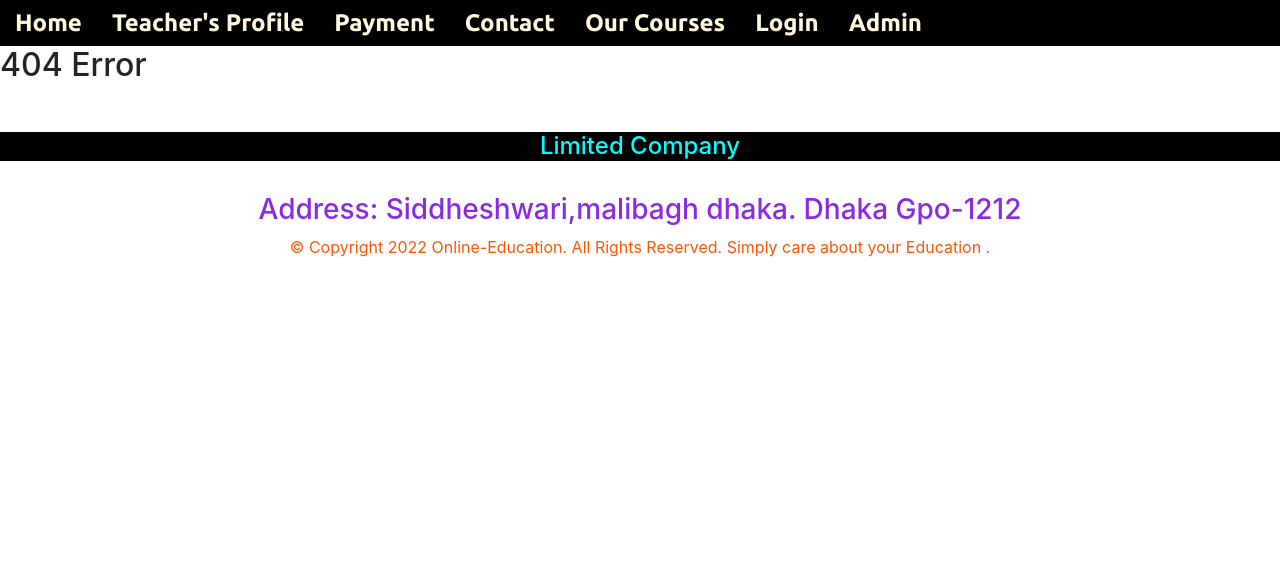
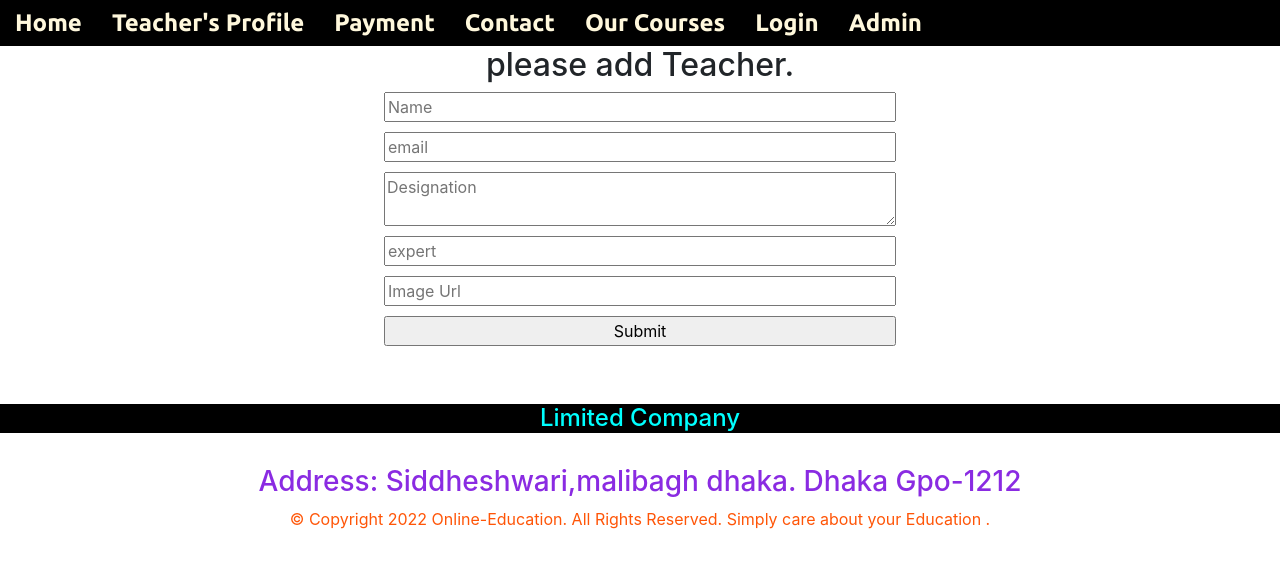
Before and after one commit to jaforjaforjafor/online-education-system, a React (Create React App) app: page /addteacher in a window 1280 px wide. Shown: the top 568 px of the page. Built offline with nearby package versions, Linux system fonts and the light colour scheme; no server answers.

Commit message:
course-teacher-backend

```diff
--- a/package.json
+++ b/package.json
@@ -6,11 +6,13 @@
     "@testing-library/jest-dom": "^5.16.2",
     "@testing-library/react": "^12.1.4",
     "@testing-library/user-event": "^13.5.0",
+    "axios": "^0.27.2",
     "bootstrap": "^5.1.3",
     "firebase": "^9.6.9",
     "react": "^17.0.2",
     "react-bootstrap": "^2.2.1",
     "react-dom": "^17.0.2",
+    "react-hook-form": "^7.31.3",
     "react-router-dom": "^5.3.0",
     "react-scripts": "5.0.0",
     "web-vitals": "^2.1.4"
--- a/src/App.js
+++ b/src/App.js
@@ -16,6 +16,8 @@ import Register from "./components/Register/Register";
 import ServiceDetails from "./components/Service/Service/ServiceDetails";
 import Teachers from "./components/Teacher-Profile/Teachers";
 import AuthProvider from './context/AuthProvider';
+import AddCourse from "./pages/AddCourse/AddCourse";
+import AddTeacher from "./pages/AddTeacher/AddTeacher";
 
 
 function App() {
@@ -52,6 +54,12 @@ function App() {
           <Route path="/ourcourses">
             <Courses></Courses>
           </Route>
+          <Route path="/addcourse">
+            <AddCourse></AddCourse>
+          </Route>
+          <Route path="/addteacher">
+            <AddTeacher></AddTeacher>
+          </Route>
           <Route path="/admin">
             <Admin></Admin>
           </Route>
--- a/src/components/Course/Course.js
+++ b/src/components/Course/Course.js
@@ -20,7 +20,7 @@ const Course = (props) => {
                     <p className="text-nowrap"><strong >Price:</strong>{price}</p>
                     <Link to={`/purchase/${_id}`}>
                     <button className="btn btn-dark"><img  alt="" width="25" />
-                     Purchase {courses.toLowerCase()}</button>
+                     Purchase {courses}</button>
                     </Link>
 
                 </div>
--- a/src/components/OurCourses/Courses.js
+++ b/src/components/OurCourses/Courses.js
@@ -5,7 +5,7 @@ import Course from '../Course/Course';
 const Courses = () => {
   const [courses,setCourses]=useState([]);
   useEffect( ()=>{
-    fetch('./coursedata.json')
+    fetch('http://localhost:5000/courses')
     .then(res=>res.json())
     .then(data=> setCourses(data))
 
--- a/src/components/Teacher-Profile/Teachers.js
+++ b/src/components/Teacher-Profile/Teachers.js
@@ -5,7 +5,7 @@ import './Teachers.css';
 const Teachers = () => {
   const [teachers,setTeachers]=useState([]);
   useEffect( ()=>{
-    fetch('./teacherdata.json')
+    fetch('http://localhost:5000/teachers')
     .then(res=>res.json())
     .then(data=> setTeachers(data))
 
--- a/src/components/Teacher/Teacher.js
+++ b/src/components/Teacher/Teacher.js
@@ -16,7 +16,7 @@ const Teacher = (props) => {
                 <p className="text-nowrap"><strong >expert:</strong>{expert}</p>
                 <Link to={`/service/${_id}`}>
                 <button className="btn btn-dark"><img  alt="" width="25" />
-                 contact {name.toLowerCase()}</button>
+                 contact {name}</button>
                 </Link>
 
             </div>
--- /dev/null
+++ b/src/pages/AddCourse/AddCourse.css
@@ -0,0 +1,10 @@
+.add-course form{
+    display: flex;
+    flex-direction: column;
+    justify-content: center;
+    align-items: center;
+}
+.add-course form input,textarea{
+    width: 40%;
+    margin-bottom: 10px;
+}
--- /dev/null
+++ b/src/pages/AddCourse/AddCourse.js
@@ -0,0 +1,39 @@
+import axios from 'axios';
+import React from 'react';
+import { useForm } from 'react-hook-form';
+import  './AddCourse.css';
+
+const AddCourse = () => {
+    const { register, handleSubmit,reset } = useForm();
+  const onSubmit = data =>{ console.log(data);
+  axios.post('http://localhost:5000/courses',data)
+  .then(res=>{
+      if(res.data.insertedId){
+          alert ('added successfully');
+          reset();
+      }
+
+  })
+  }
+
+    return (
+        <div className='add-course'>
+            <h2 className='text-center'>please add a course. </h2>
+        <form onSubmit={handleSubmit(onSubmit)}>
+
+            <input {...register("Course", { required: true, maxLength: 20 })}
+            placeholder="Name"/>
+            <input type="number" {...register("price" )}
+              placeholder="Price" /> <br></br>
+            <textarea {...register("description" )}
+              placeholder="Description" />
+            <input {...register("img", )}
+              placeholder="Image Url" />
+            <input type="submit" />
+
+       </form>
+        </div>
+    );
+};
+
+export default AddCourse;
--- /dev/null
+++ b/src/pages/AddTeacher/AddTeacher.css
@@ -0,0 +1,10 @@
+.add-teacher form{
+    display: flex;
+    flex-direction: column;
+    justify-content: center;
+    align-items: center;
+}
+.add-teacher form input,textarea{
+    width: 40%;
+    margin-bottom: 10px;
+}
--- /dev/null
+++ b/src/pages/AddTeacher/AddTeacher.js
@@ -0,0 +1,41 @@
+import axios from 'axios';
+import React from 'react';
+import { useForm } from 'react-hook-form';
+import  './AddTeacher.css';
+
+const AddTeacher = () => {
+    const { register, handleSubmit,reset } = useForm();
+  const onSubmit = data =>{ console.log(data);
+  axios.post('http://localhost:5000/teachers',data)
+  .then(res=>{
+      if(res.data.insertedId){
+          alert ('added successfully');
+          reset();
+      }
+
+  })
+  }
+
+    return (
+        <div className='add-teacher'>
+            <h2 className='text-center'>please add Teacher. </h2>
+        <form onSubmit={handleSubmit(onSubmit)}>
+
+            <input {...register("Course", { required: true, maxLength: 20 })}
+            placeholder="Name"/>
+            <input {...register("Course", { required: true, maxLength: 20 })}
+            placeholder="email"/>
+               <textarea {...register("description" )}
+              placeholder="Designation" />
+           <input {...register("Course", { required: true, maxLength: 20 })}
+            placeholder="expert"/>
+            <input {...register("img", )}
+              placeholder="Image Url" />
+            <input type="submit" />
+
+       </form>
+        </div>
+    );
+};
+
+export default AddTeacher;
```
Also changed, not shown: public/coursedata.json (+4 -4 lines), 1 other file (tests, documents, lock files or other folders).
